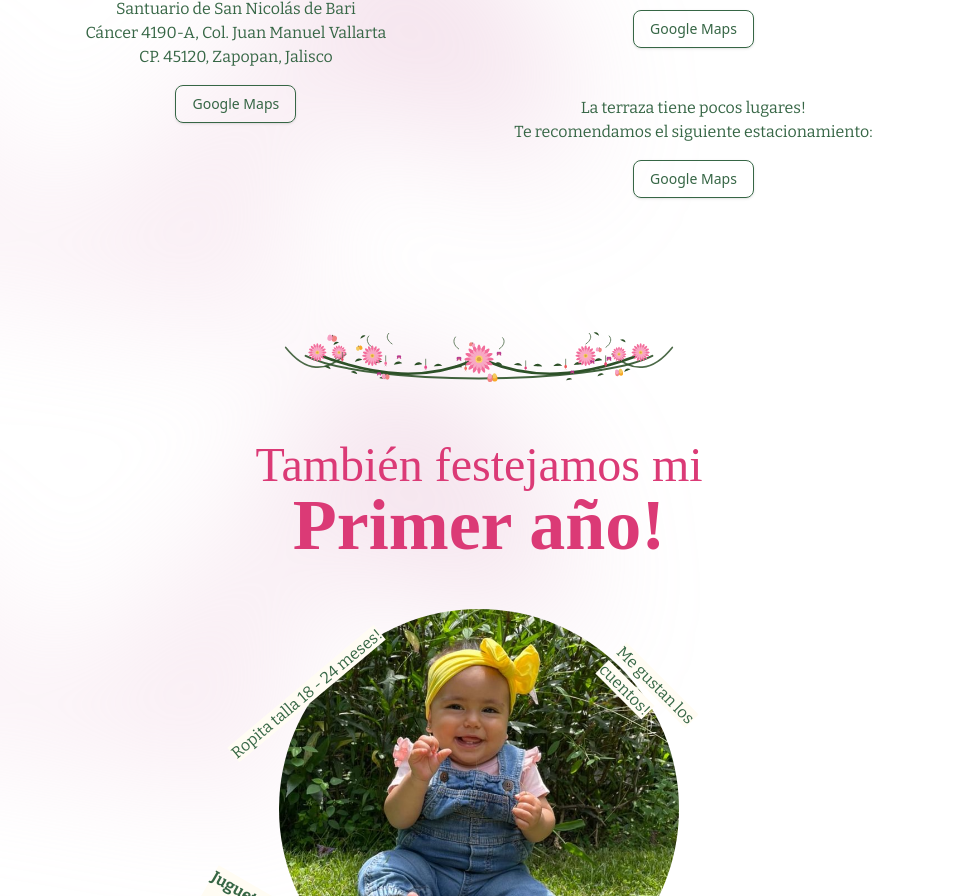
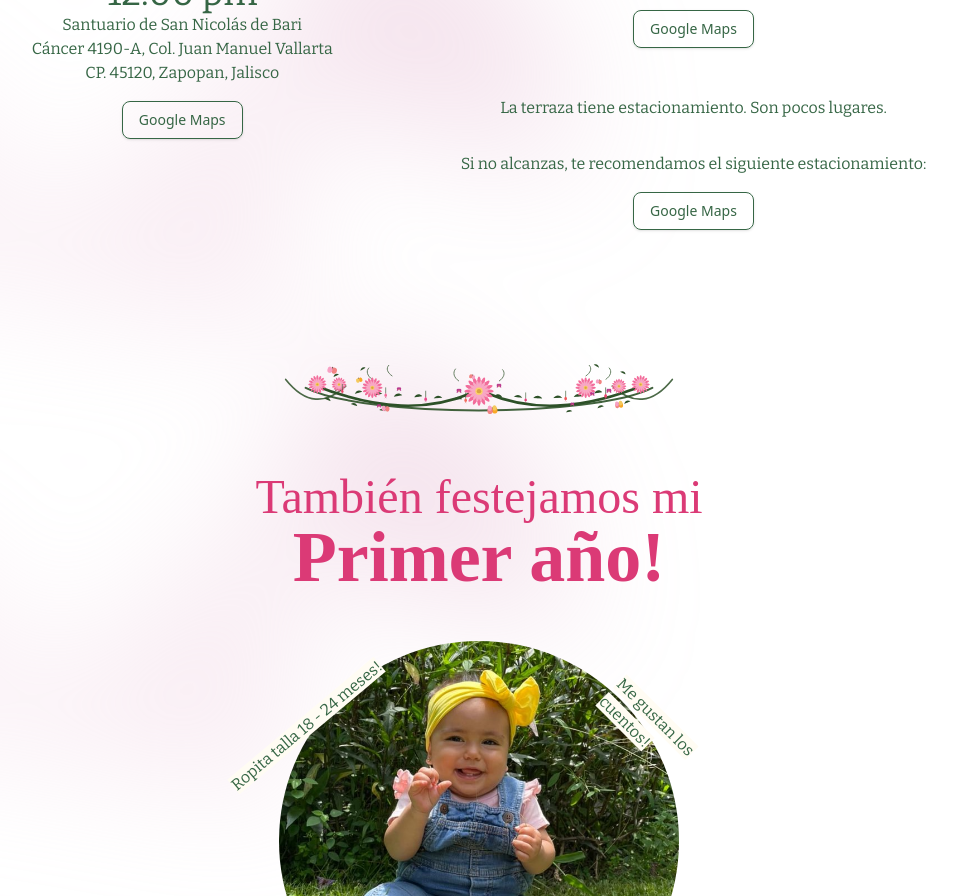
Before and after one commit to Ricsasa/bautizoSol, a plain HTML site: page index.html in a window 1280 px wide. Shown: the part 1866-2762 px from the top of the page, without its empty margins (161-1117 px from the left). Drawn offline with nearby package versions, Linux system fonts and the light colour scheme; a web font is replaced by a local one.

Commit message:
Add parking

```diff
--- a/index.html
+++ b/index.html
@@ -192,10 +192,10 @@
                             </a>
                         </div>
                         <p class="font-bitter text-custom-green text-center mt-12">
-                            La terraza tiene pocos lugares!
+                            La terraza tiene estacionamiento. Son pocos lugares.
                         </p>
-                        <p class="font-bitter text-custom-green text-center">
-                            Te recomendamos el siguiente estacionamiento:
+                        <p class="font-bitter text-custom-green text-center mt-8">
+                            Si no alcanzas, te recomendamos el siguiente estacionamiento:
                         </p>
                         <div class="mt-4">
                             <a href="https://maps.app.goo.gl/8jVG6JvNGd7LiStz7" target="_blank"
```
Also changed, not shown: 1 other file.
